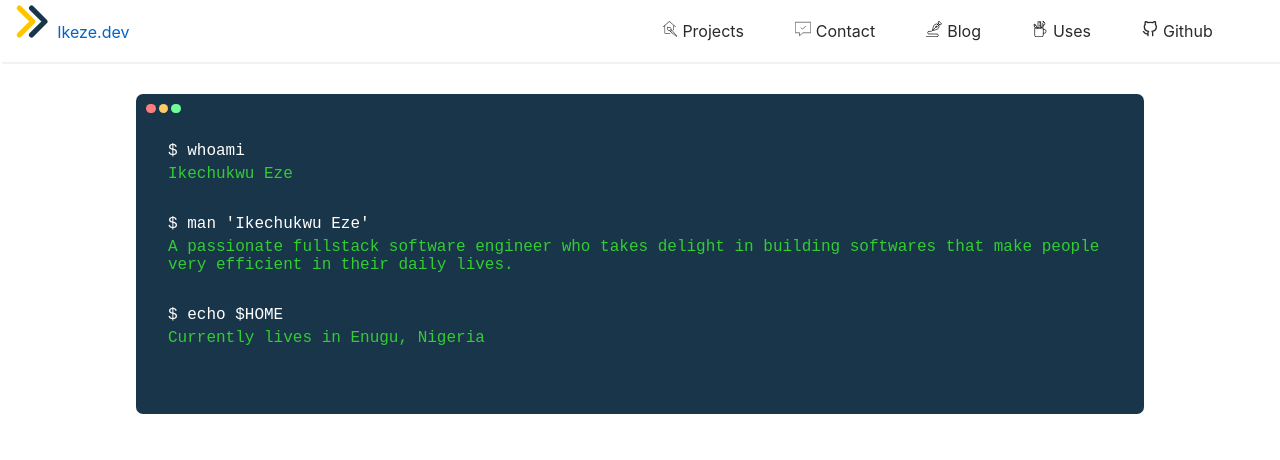
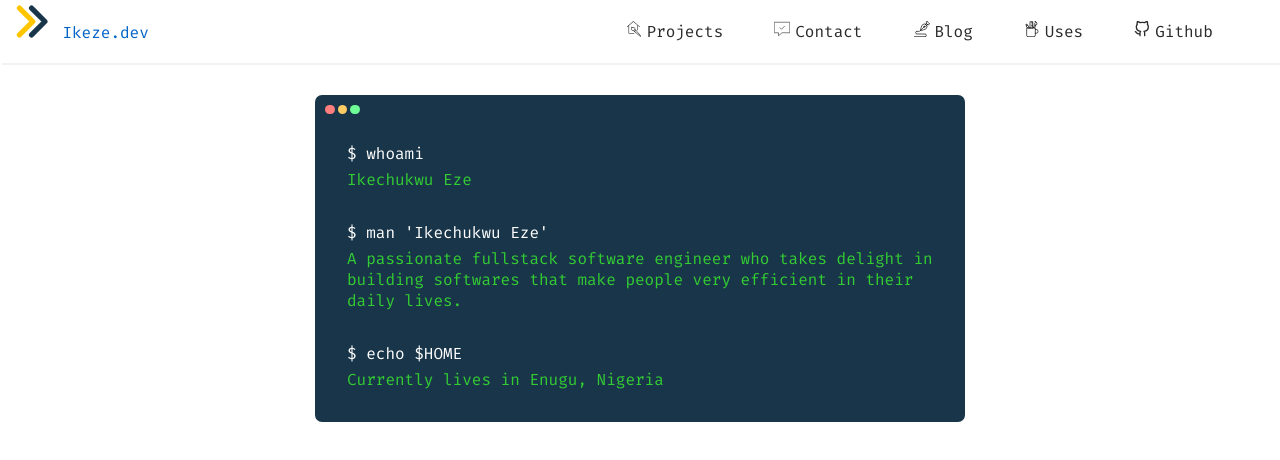
Before and after one commit to iykekings/portfolio, a Svelte app: page / in a window 1280 px wide. Shown: the top 460 px of the page. Built offline with nearby package versions, Linux system fonts and the light colour scheme.

Commit message:
deployed

```diff
--- a/public/global.css
+++ b/public/global.css
@@ -14,7 +14,8 @@ body {
 	margin: 0;
 	padding: 0;
 	box-sizing: border-box;
-	font-family: -apple-system, BlinkMacSystemFont, "Segoe UI", Roboto, Oxygen-Sans, Ubuntu, Cantarell, "Helvetica Neue", sans-serif;
+	/* font-family: -apple-system, BlinkMacSystemFont, "Segoe UI", Roboto, Oxygen-Sans, Ubuntu, Cantarell, "Helvetica Neue", sans-serif; */
+	font-family: 'Fira Code', monospace;
 }
 
 a {
--- a/public/index.html
+++ b/public/index.html
@@ -1,5 +1,6 @@
 <!DOCTYPE html>
 <html lang="en">
+
 <head>
 	<meta charset='utf-8'>
 	<meta name='viewport' content='width=device-width,initial-scale=1'>
@@ -9,10 +10,12 @@
 	<link rel='icon' type='image/png' href='/favicon.png'>
 	<link rel='stylesheet' href='/global.css'>
 	<link rel='stylesheet' href='/build/bundle.css'>
+	<link href="https://fonts.googleapis.com/css?family=Fira+Code:300,400,600&display=swap" rel="stylesheet">
 
 	<script defer src='/build/bundle.js'></script>
 </head>
 
 <body>
 </body>
+
 </html>
--- a/src/App.svelte
+++ b/src/App.svelte
@@ -35,6 +35,7 @@
       align-items: center;
       font-size: 1.3rem;
       color: #2a2a2a;
+      font-weight: 600;
     }
     :global(div.menu) {
       display: none;
--- a/src/components/Navbar.svelte
+++ b/src/components/Navbar.svelte
@@ -34,6 +34,7 @@
       right: 0;
       top: 0;
       bottom: 0;
+      z-index: 999;
       background: #fdfdfd;
       height: 100vh;
       width: 200px;
--- a/src/components/Terminal.svelte
+++ b/src/components/Terminal.svelte
@@ -4,10 +4,14 @@
 
 <style lang="scss">
   .terminal {
+    @media (max-width: 768px) {
+      width: 80%;
+    }
     @media (max-width: 600px) {
       width: 100%;
     }
-    width: 90%;
+    width: 70%;
+    max-width: 650px;
     min-height: 320px;
     background-color: #193549;
     color: #33cc33;
@@ -38,7 +42,6 @@
       width: 100%;
       padding: 1rem 2rem;
       text-align: left;
-      font-family: monospace;
       font-size: 1rem;
       p {
         margin: 0;
```
